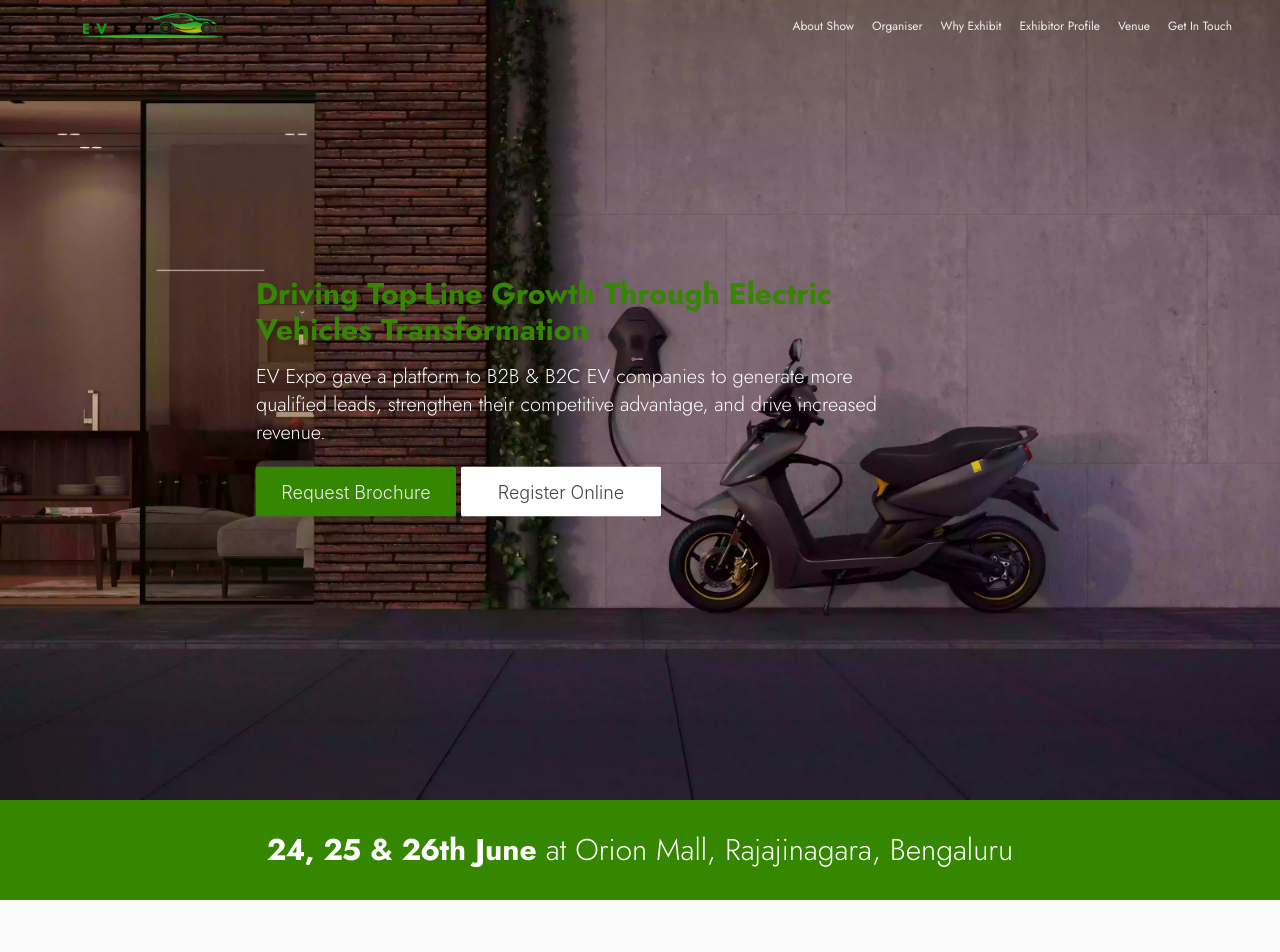
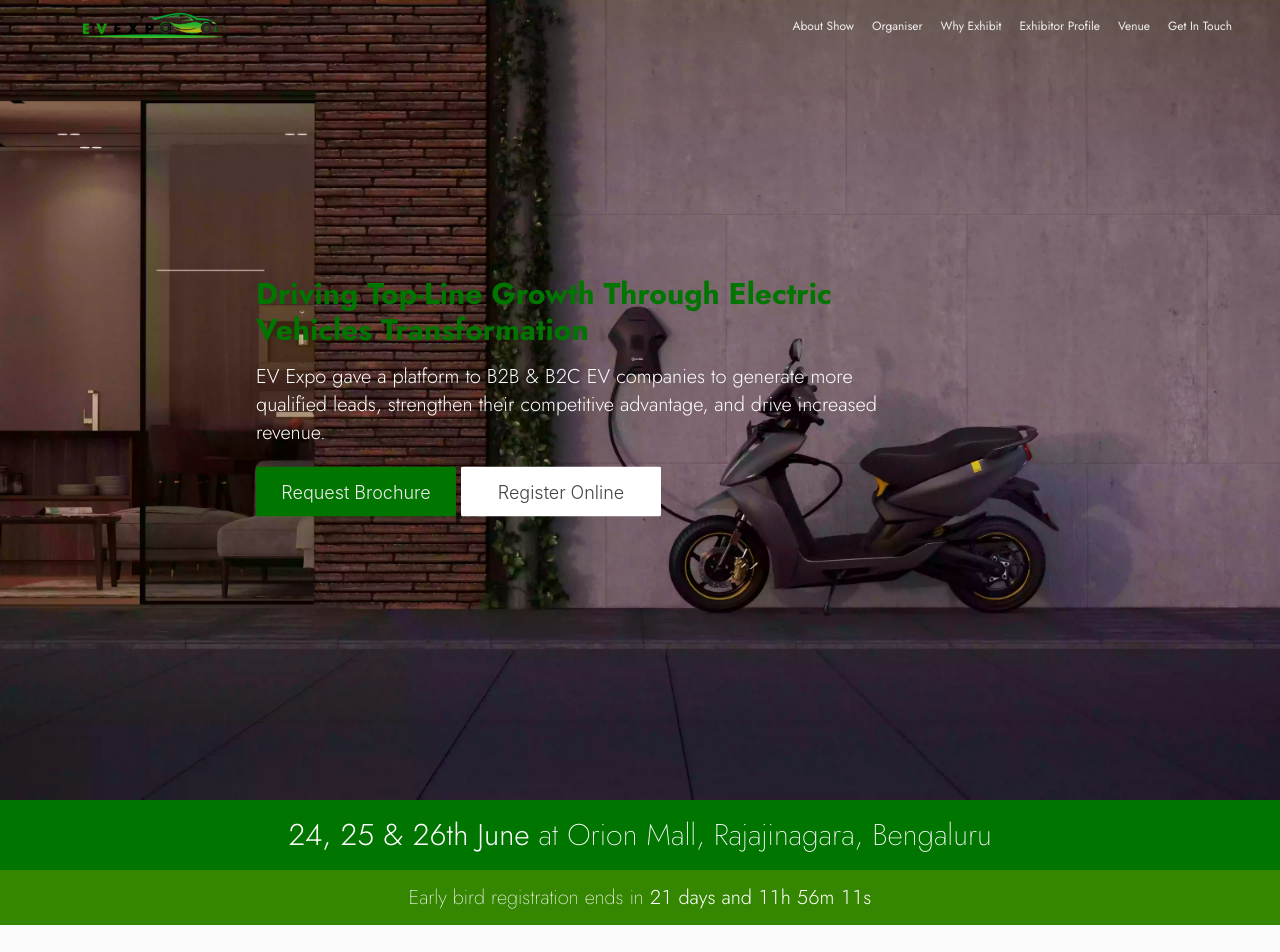
Before and after one commit to naveenn9a/evexpo, a Next.js app: page / in a window 1280 px wide. Shown: the top 952 px of the page. Built offline with nearby package versions, Linux system fonts and the light colour scheme.

Commit message:
added countdown

```diff
--- a/package.json
+++ b/package.json
@@ -21,6 +21,7 @@
     "node-sass": "^7.0.1",
     "nodemailer": "^6.7.5",
     "react": "18.1.0",
+    "react-countdown": "^2.3.2",
     "react-dom": "18.1.0",
     "react-slick": "^0.29.0",
     "slick-carousel": "^1.8.1",
--- a/pages/index.jsx
+++ b/pages/index.jsx
@@ -7,6 +7,7 @@ import axios from 'axios'
 import * as EmailValidator from 'email-validator';
 import { message, Tag } from 'antd';
 import { Register } from './../components/register'
+import Countdown from 'react-countdown';
 
 export default function Home() {
   const [emblaRef, emblaApi] = useEmblaCarousel({ loop: true }, [Autoplay(2)])
@@ -56,6 +57,16 @@ export default function Home() {
         message.error('Error submitting. Please try again');
       })
   }
+
+  const renderer = ({ days, hours, minutes, seconds, completed }) => {
+    if (completed) {
+      return <div>done</div>;
+    } else {
+      return <h1 className='text-xl sm:text-lg font-[200] text-center mb-0 text-white'>
+        Early bird registration ends in <span className='font-[300]'>{days} days and {hours}h {minutes}m {seconds}s</span>
+      </h1>
+    }
+  };
 
   return (
     <div className={styles.container}>
@@ -147,11 +158,17 @@ export default function Home() {
         </div>
       </div>
 
-      <section id="venue-strip" className=''>
-        <div className="main-content w-full h-full text-white container px-[150px] sm:px-0 mx-auto flex sm:flex-col items-center justify-center">
+      <section id="venue-strip" className='h-[125px]'>
+        <div className="main-content w-full h-[70px] text-white container px-[150px] sm:px-0 mx-auto flex flex-col items-center justify-center">
           <div className="count-item w-full w-full">
-            <h1 className='text-3xl sm:text-xl font-light text-center mb-0 text-white'><span className="font-bold">24, 25 & 26th June</span> at Orion Mall, Rajajinagara, Bengaluru</h1>
+            <h1 className=' sm:text-lg text-3xl font-[200] text-center mb-0 text-white'><span className="font-[300]">24, 25 & 26th June</span> at Orion Mall, Rajajinagara, Bengaluru</h1>
           </div>
+        </div>
+        <div className="count-down w-full py-6 px-10 h-[55px] flex flex-col items-center justify-center" style={{ background: '#358600' }}>
+          <Countdown
+            date={new Date("2022-06-24T06:00:00")}
+            renderer={renderer}
+          />
         </div>
       </section>
 
--- a/styles/globals.scss
+++ b/styles/globals.scss
@@ -4,7 +4,7 @@
 
 @import url('https://fonts.googleapis.com/css2?family=Open+Sans:wght@300;400;500;600;700;800&display=swap');
 @import url('https://fonts.googleapis.com/css2?family=Jost:wght@100;200;300;400;500;600;700;800;900&family=Open+Sans:wght@300;400;500;600;700;800&display=swap');
-$primaryColor: #358600;
+$primaryColor: #007500;
 
 // $primaryColor: #358600;
 html,
@@ -729,6 +729,9 @@ a {
   background: $primaryColor;
   background-size: 10px 10px;
   overflow: hidden;
+  position: sticky;
+  top: 50px;
+  z-index: 100;
 }
 
 .text-primary {
```
